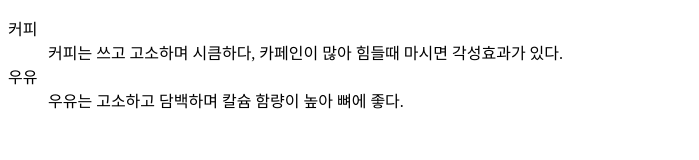
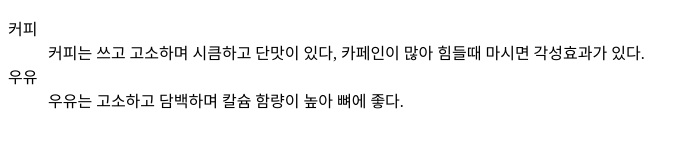
Before and after one commit to xoasml/html-css-music, a plain HTML site: page EXAMPLE/no11DlDtDd/index.html in a window 1280 px wide. Shown: the whole page, without its empty margins (0-699 px from the left). Drawn offline with Linux system fonts and the light colour scheme.

Commit message:
Update index.html

```diff
--- a/EXAMPLE/no11DlDtDd/index.html
+++ b/EXAMPLE/no11DlDtDd/index.html
@@ -9,8 +9,8 @@
       <div>
         <dt>커피</dt>
         <dd>
-          커피는 쓰고 고소하며 시큼하다, 카페인이 많아 힘들때 마시면 각성효과가
-          있다.
+          커피는 쓰고 고소하며 시큼하고 단맛이 있다, 카페인이 많아 힘들때 마시면
+          각성효과가 있다.
         </dd>
       </div>
       <dt>우유</dt>
```
